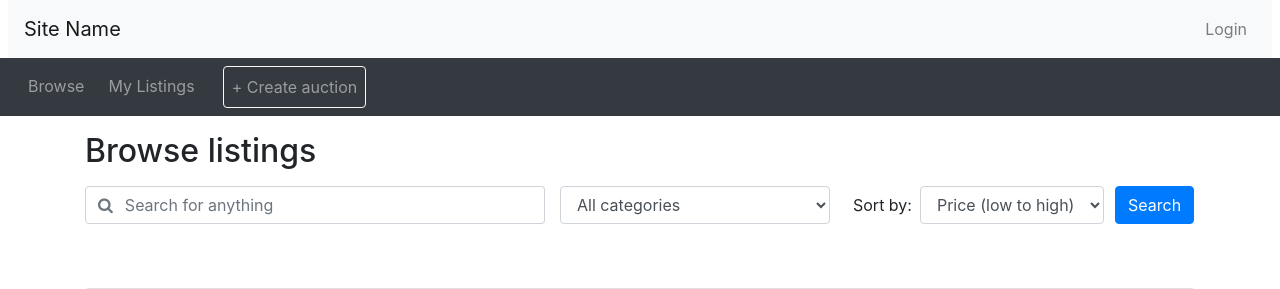
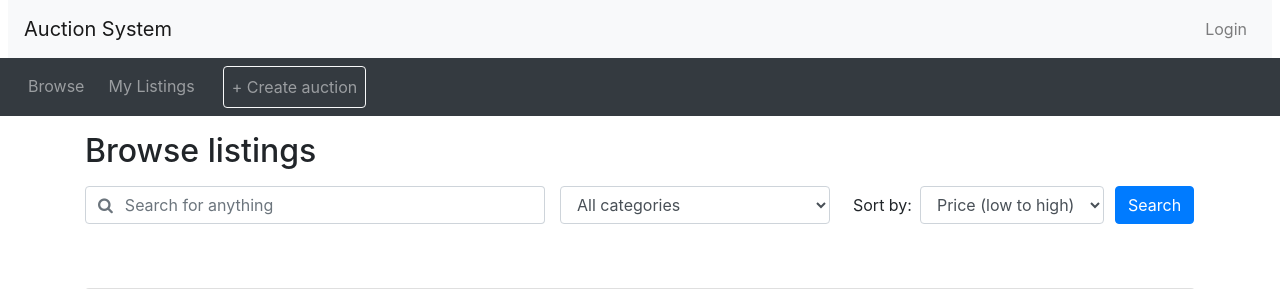
Before and after one commit to maggiewang027/database-group-project, a PHP site: page /browse.php in a window 1280 px wide. Shown: the top 289 px of the page. Run offline with PHP 8.4, Linux system fonts and the light colour scheme.

Commit message:
Update header.php

```diff
--- a/auction/header.php
+++ b/auction/header.php
@@ -22,7 +22,7 @@
   <!-- Custom CSS file -->
   <link rel="stylesheet" href="css/custom.css">
 
-  <title>[My Auction Site] <!--CHANGEME!--></title>
+  <title>Auction System</title>
 </head>
 
 
@@ -30,7 +30,7 @@
 
 <!-- Navbars -->
 <nav class="navbar navbar-expand-lg navbar-light bg-light mx-2">
-  <a class="navbar-brand" href="#">Site Name <!--CHANGEME!--></a>
+  <a class="navbar-brand" href="#">Auction System</a>
   <ul class="navbar-nav ml-auto">
     <li class="nav-item">
 
@@ -91,11 +91,11 @@
         <form method="POST" action="login_result.php">
           <div class="form-group">
             <label for="email">Email</label>
-            <input type="text" class="form-control" id="email" placeholder="Email">
+            <input type="text" class="form-control" name="email" id="email" placeholder="Email">
           </div>
           <div class="form-group">
             <label for="password">Password</label>
-            <input type="password" class="form-control" id="password" placeholder="Password">
+            <input type="password" class="form-control" name="password" id="password" placeholder="Password">
           </div>
           <button type="submit" class="btn btn-primary form-control">Sign in</button>
         </form>
```
